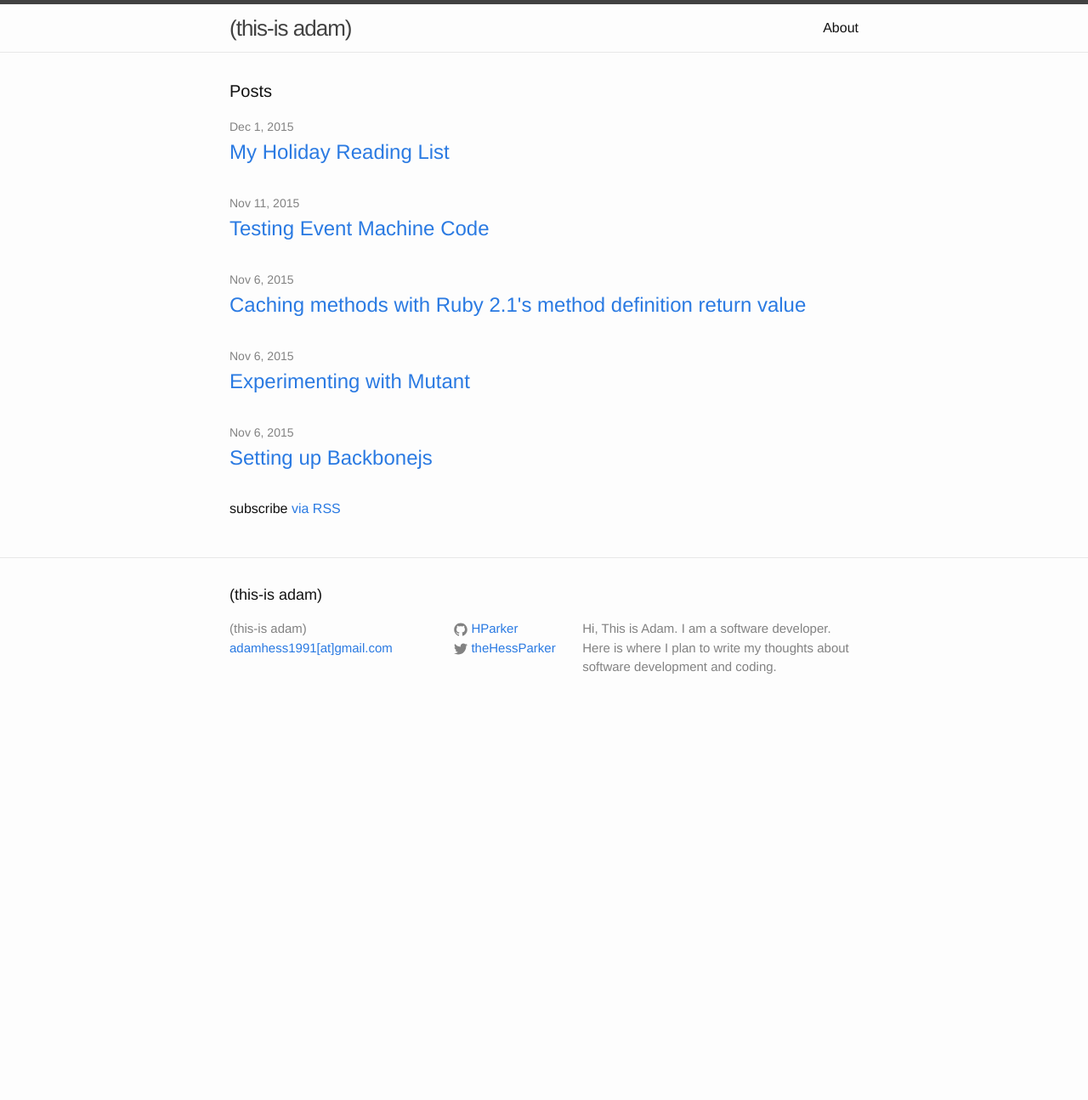
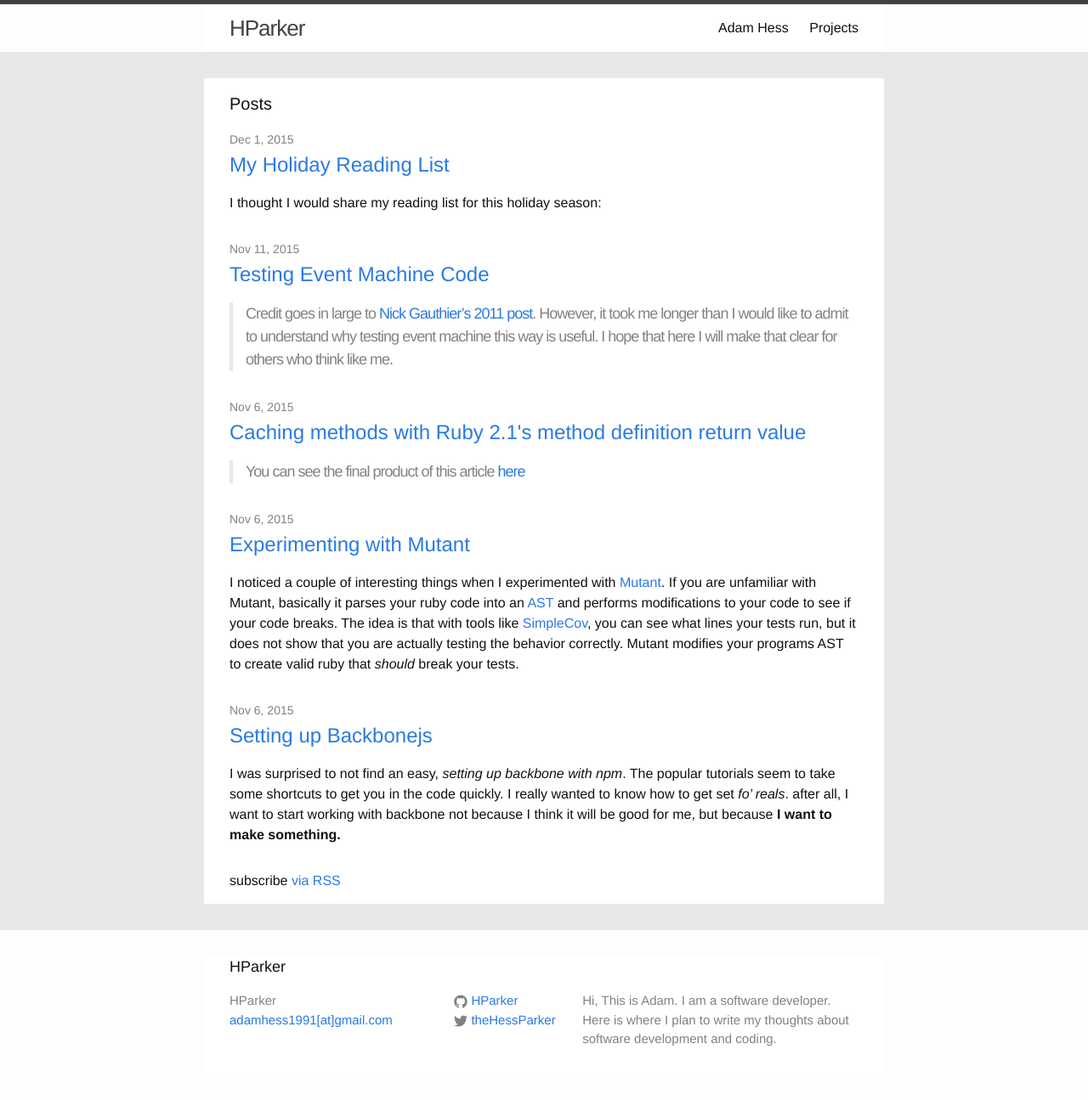
Before and after one commit to HParker/HParker.github.io, a Jekyll site: the page built from index.html, in a window 1280 px wide. Shown: the whole page at 85% size. Built offline with Jekyll 4.4.1, drawn with Linux system fonts in a browser that asks for light colours; before the commit the page ends 900 px from its top, so only the background shows below that.

Commit message:
pull out projects page and style

```diff
--- a/_config.yml
+++ b/_config.yml
@@ -6,7 +6,7 @@
 # 'jekyll serve'. If you change this file, please restart the server process.
 
 # Site settings
-title: (this-is adam)
+title: HParker
 email: adamhess1991[at]gmail.com
 description: > # this means to ignore newlines until "baseurl:"
   Hi, This is Adam. I am a software developer. Here is where I plan to write
--- a/_sass/_base.scss
+++ b/_sass/_base.scss
@@ -115,7 +115,6 @@
     padding-left: $spacing-unit / 2;
     font-size: 18px;
     letter-spacing: -1px;
-    font-style: italic;
 
     > :last-child {
         margin-bottom: 0;
@@ -132,7 +131,7 @@
     font-size: 15px;
     border: 1px solid $grey-color-light;
     border-radius: 3px;
-    background-color: #eef;
+    background-color: #E8E8E8;
 }
 
 code {
@@ -170,6 +169,7 @@
         padding-right: $spacing-unit / 2;
         padding-left: $spacing-unit / 2;
     }
+    background-color: white;
 }
 
 
--- a/_sass/_layout.scss
+++ b/_sass/_layout.scss
@@ -169,10 +169,12 @@
  */
 .page-content {
     padding: $spacing-unit 0;
+    background-color: $grey-color-light
 }
 
 .page-heading {
     font-size: 20px;
+    padding-top: 15px;
 }
 
 .post-list {
@@ -207,6 +209,7 @@
     font-size: 42px;
     letter-spacing: -1px;
     line-height: 1;
+    padding-top: 15px;
 
     @include media-query($on-laptop) {
         font-size: 36px;
--- a/about.md
+++ b/about.md
@@ -1,6 +1,6 @@
 ---
 layout: page
-title: About
+title: Adam Hess
 permalink: /about/
 ---
 
--- a/index.html
+++ b/index.html
@@ -14,6 +14,7 @@
         <h2>
           <a class="post-link" href="{{ post.url | prepend: site.baseurl }}">{{ post.title }}</a>
         </h2>
+        {{ post.excerpt }}
       </li>
     {% endfor %}
   </ul>
--- /dev/null
+++ b/projects.md
@@ -0,0 +1,27 @@
+---
+layout: page
+title: Projects
+permalink: /projects/
+---
+
+## Recent Contributions
+
+> A rising tide lifts all boats
+
+- [Hamster](https://github.com/hamstergem/hamster) Efficient, Immutable, Thread-Safe Collection classes for Ruby
+
+- [Caketop](https://github.com/XanderStrike/caketop-theater) A web interface for your media!
+
+- [Horizon](https://github.com/HParker/horizon) An open source news blog
+
+- [Reek](https://github.com/troessner/reek) Code smell detector for Ruby
+
+- [Dirty Cop](https://github.com/melch/dirtycop) A rubocop plugin that only checks syntax on modified lines in your working directory
+
+## Gems
+
+- [Sock Drawer](https://github.com/HParker/sock-drawer) Web Socket manager with redis
+
+- [Migratiq](https://github.com/HParker/migratiq) migrate unexpected sidekiq args
+
+- [Memoize Method](https://github.com/HParker/ruby_memoize_method) 5 character method memoization in ruby
```
Also changed, not shown: other parts of about.md (+0 -21 lines).
